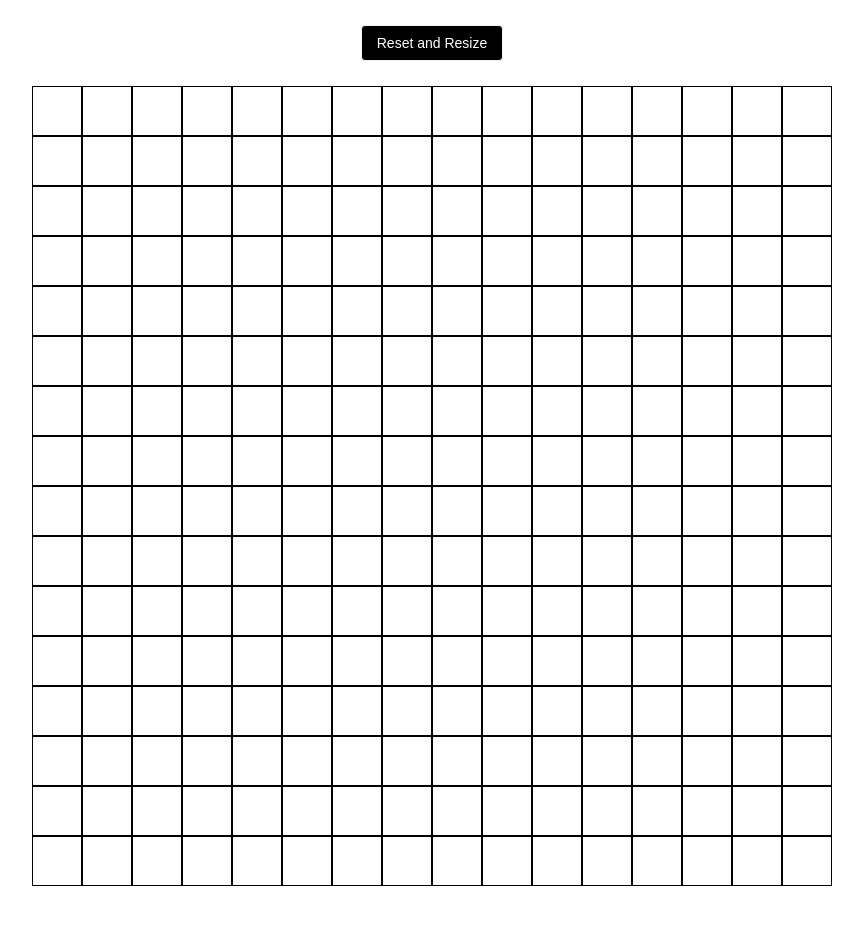
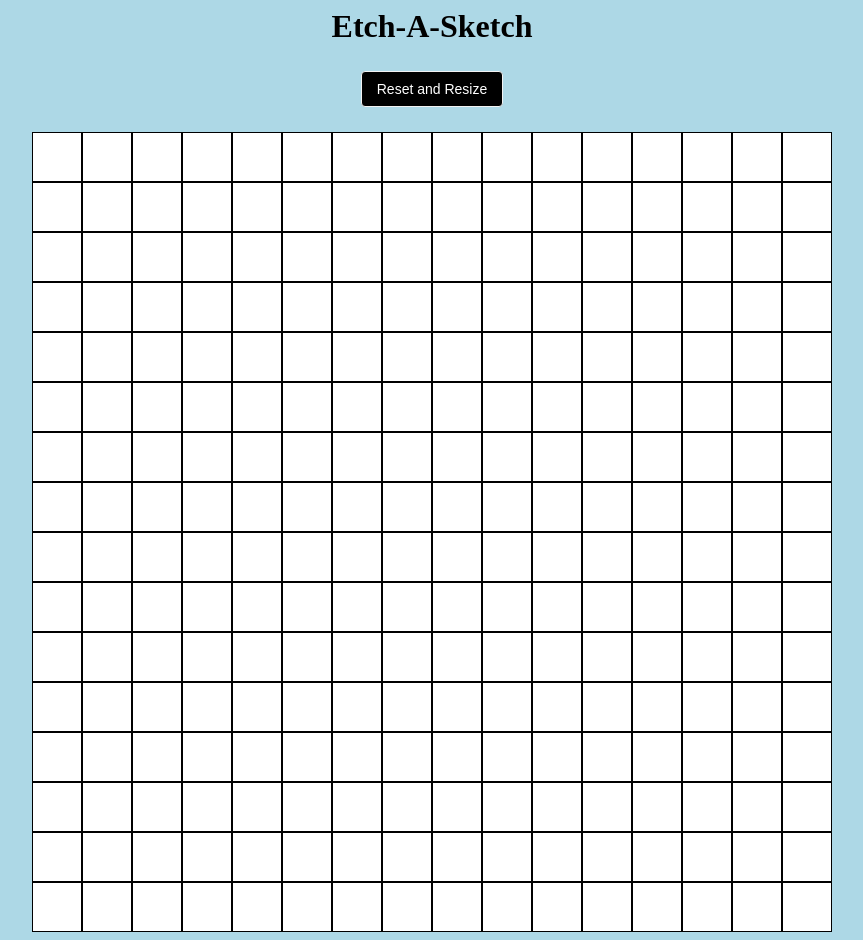
Before and after one commit to ryan-wachter/Etch-A-Sketch, a plain HTML site: page index.html in a window 1280 px wide. Shown: the whole page, without its empty margins (208-1071 px from the left). Before the commit the page ends 894 px from the top, so only its background shows below. Drawn offline with Linux system fonts and the light colour scheme.

Commit message:
Added background and title

```diff
--- a/eas.css
+++ b/eas.css
@@ -2,6 +2,12 @@
     --grid-rows: 1;
     --grid-columns: 1;
 }
+
+body{
+    background-color: #ADD8E6;
+    text-align: center;
+}
+
 
 #container{
     display: grid;
@@ -11,6 +17,7 @@
     width: 800px;
     height: 800px;
     margin: auto;
+    background-color: white;
 }
 
 .cell{
--- a/index.html
+++ b/index.html
@@ -4,6 +4,7 @@
     </head>
 
     <body>
+    <h1>Etch-A-Sketch</h1>
     <div id="button-div">
         <button id="reset">Reset and Resize</button>
     </div>
```
